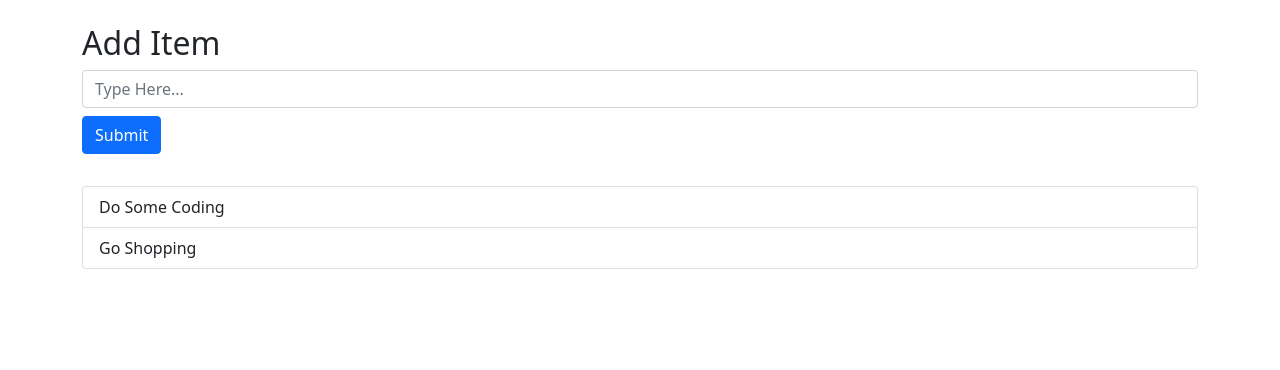
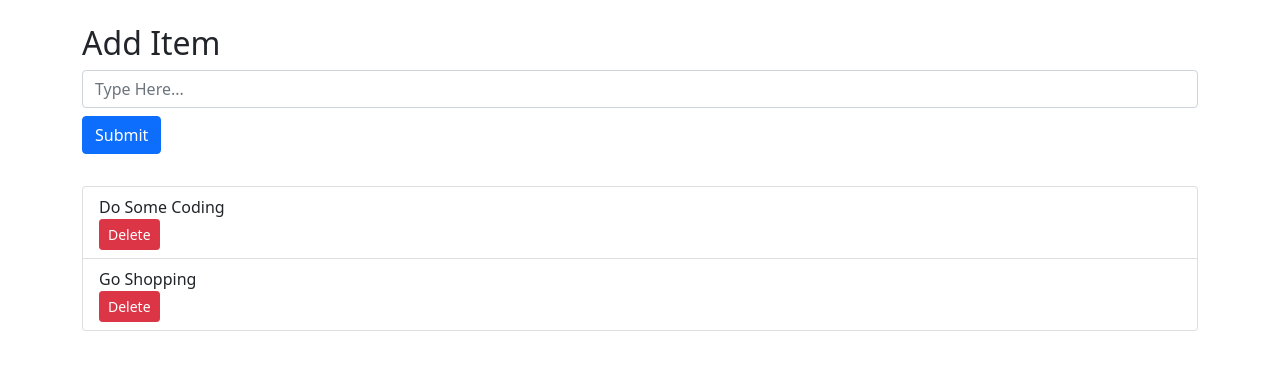
Before and after one commit to IRSAGE/ToDo-Task-App-Django, a Django app: page / in a window 1280 px wide. Shown: the part 63-433 px from the top of the page. Run offline with Django 3.2, Linux system fonts and the light colour scheme; data comes from the database, SQL or seed files in the repository; both versions use the stored data as it was after the commit; some libraries are stand-ins or nearby versions.

Commit message:
Delete A Task

```diff
--- a/TodoApp/urls.py
+++ b/TodoApp/urls.py
@@ -6,4 +6,5 @@ urlpatterns = [
     path('admin/', admin.site.urls),
     path('',views.home,name='home'),
     path('add-todo/',views.add_todo,name='add-todo'),
+    path('delete-todo/<int:todoId>/', views.delete_todo, name='delete-todo'),
 ]
--- a/templates/main/index.html
+++ b/templates/main/index.html
@@ -15,7 +15,14 @@
      <div class="col">
         <ul class="list-group">
            {% for taskItem in taskItems %}
-           <li class="list-group-item">{{ taskItem.text }}</li>
+            <li class="list-group-item">
+                    {{ taskItem.text }}
+                    <div class="float-right">
+                        <form action="delete-todo/{{taskItem.id}}/" method="post" class="form-inline">
+                            <button type="submit" class="btn btn-sm btn-danger">Delete</button>
+                        </form>
+                    </div>
+            </li>
            {% endfor %}
         </ul>
      </div>
--- a/todo/views.py
+++ b/todo/views.py
@@ -15,3 +15,9 @@ def add_todo(request):
     Todo.objects.create(added_date=date, text=content)
 
     return HttpResponseRedirect('/')
+
+
+@csrf_exempt
+def delete_todo(request, todoId):
+    Todo.objects.get(id=todoId).delete()
+    return HttpResponseRedirect('/')
```
Also changed, not shown: db.sqlite3.
